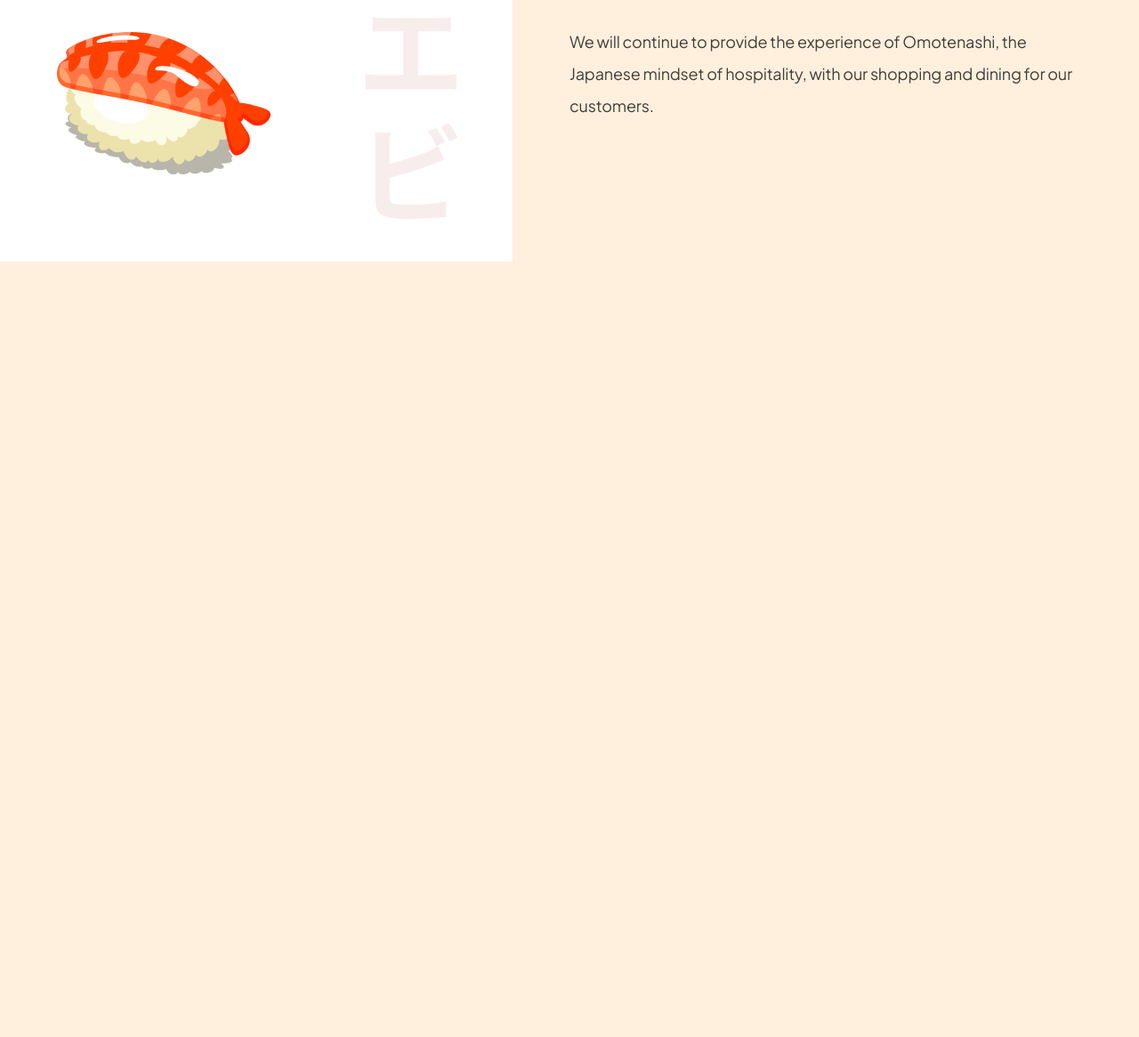
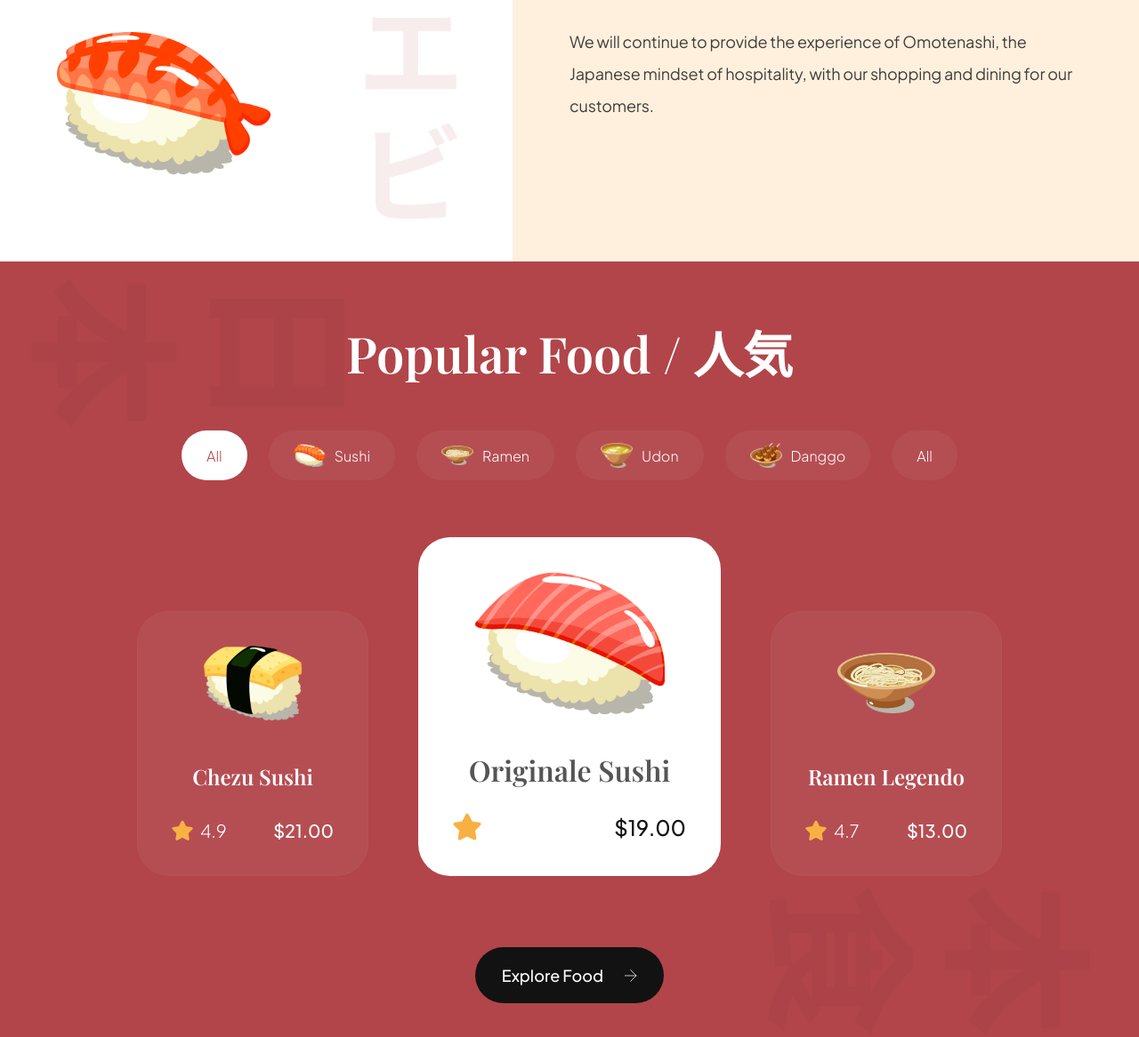
Before and after one commit to GodfredAb/Sushi, a website built with Vite: page index.html in a window 1280 px wide. Shown: the part 1224-2390 px from the top of the page at 89% size. Before the commit the page ends 1518 px from the top, so only its background shows below. Built offline with nearby package versions, Linux system fonts and the light colour scheme.

Commit message:
popular section and animation with aos

```diff
--- a/css/sections/popular.css
+++ b/css/sections/popular.css
@@ -0,0 +1,197 @@
+.popular-foods {
+    padding: 64px;
+
+    display: flex;
+    flex-direction: column;
+
+    background-color: var(--primary-color);
+    background-image: url('../../assets/popular_bg.png');
+    background-position: center;
+    background-repeat: no-repeat;
+    background-size: contain;
+
+    overflow: hidden;
+}
+
+.popular-foods__title {
+    font-size: 56px;
+    font-family: var(--playfair-display);
+    font-weight: 600;
+    line-height: 78px;
+    color: #fff;
+    text-align: center;
+}
+
+.popular-foods__filters {
+    margin-top: 48px;
+    max-width: 100%;
+    overflow-x: auto;
+
+    display: flex;
+    justify-content: center;
+    gap: 24px;
+}
+
+.popular-foods__filter-btn {
+    padding: 10px 28px;
+
+    display: flex;
+    flex-direction: row;
+    align-items: center;
+    gap: 10px;
+
+    background: rgba(255, 255, 255, 0.05);
+    border: 1px rgba(255, 255, 255, 0.02);
+    border-radius: 46px;
+
+    font-size: 16px;
+    font-weight: 300;
+    line-height: 25px;
+    font-family: var(--plus-jakarta-sans);
+    color: #fff;
+    cursor: pointer;
+}
+
+.popular-foods__filter-btn img {
+    width: 36px;
+    height: 36px;
+    object-fit: contain;
+}
+
+.popular-foods__filter-btn:hover {
+    background: #fff;
+    color: var(--primary-color);
+}
+
+.popular-foods__filter-btn.active {
+    background: #fff;
+    color: var(--primary-color);
+}
+
+.popular-foods__catalogue {
+    margin-top: 64px;
+
+    display: flex;
+    justify-content: center;
+    align-items: flex-end;
+    flex-wrap: wrap;
+    gap: 56px;
+}
+
+.popular-foods__button {
+    width: fit-content;
+    padding: 20px 30px;
+    margin: 80px auto 0;
+
+    font-weight: 500;
+    font-size: 18px;
+    line-height: 23px;
+    font-family: var(--plus-jakarta-sans);
+    color: #fff;
+
+    border: none;
+    outline: none;
+    background: var(--secondary-color);
+    border-radius: 64px;
+    cursor: pointer;
+}
+
+.popular-foods__button img {
+    width: 14px;
+    height: 14px;
+    object-fit: contain;
+
+    margin-left: 21px;
+}
+
+.popular-foods__card {
+    padding: 38px;
+    min-width: 260px;
+    height: fit-content;
+
+    display: flex;
+    align-items: center;
+    flex-direction: column;
+
+    border-radius: 36px;
+    background: rgba(255, 255, 255, 0.05);
+    border: 1px solid rgba(255, 255, 255, 0.02);
+}
+
+.popular-foods__card-image {
+    width: 110px;
+    height: 84px;
+    object-fit: contain;
+}
+
+.popular-foods__card-title {
+    margin-top: 47px;
+
+    font-weight: 600;
+    font-size: 24px;
+    line-height: 32px;
+    font-family: var(--playfair-display);
+    color: #fff;
+    text-align: center;
+}
+
+.popular-foods__card-details {
+    width: 100%;
+    margin-top: 32px;
+}
+
+.popular-foods__card-rating {
+    display: flex;
+    align-items: center;
+    gap: 8px;
+}
+
+.popular-foods__card-rating img {
+    width: 24px;
+    height: 24px;
+    object-fit: contain;
+}
+
+.popular-foods__card-rating p {
+    font-size: 20px;
+    font-weight: 300;
+    font-family: var(--plus-jakarta-sans);
+    color: #fff;
+}
+
+.popular-foods__card-price {
+    font-size: 20px;
+    font-weight: 500;
+    font-family: var(--plus-jakarta-sans);
+    color: #fff;
+}
+
+.popular-foods__card.active-card {
+    background: #fff;
+    min-width: 340px;
+}
+
+.popular-foods__card.active-card .popular-foods__card-image {
+    width: 214px;
+    height: 160px;
+}
+
+.popular-foods__card.active-card .popular-foods__card-title {
+    color: var(--black-500);
+    font-size: 32px;
+}
+
+.popular-foods__card.active-card .popular-foods__card-rating img {
+    width: 32px;
+    height: 32px;
+}
+
+.popular-foods__card.active-card .popular-foods__card rating p {
+    font-size: 24px;
+    color: var(--gray-100);
+}
+
+.popular-foods__card.active-card .popular-foods__card-price {
+    font-size: 24px;
+    color: var(--secondary-color);
+}
--- a/index.html
+++ b/index.html
@@ -11,11 +11,11 @@
     <header>
         <nav class="header__nav">
             <div class="header__logo">
-                <h4>Sushiman</h4>
+                <h4 data-aos="fade-down">Sushiman</h4>
                 <div class="header__logo-overlay"></div>
             </div>
 
-            <ul class="header__menu">
+            <ul class="header__menu" data-aos="fade-down">
                 <li>
                     <a href="#menu">Menu</a>
                 </li>
@@ -33,7 +33,7 @@
                 </li>
             </ul>
 
-            <ul class="header__menu-mobile">
+            <ul class="header__menu-mobile" data-aos="fade-down">
                 <img src="assets/menu.svg" alt="menu">
             </ul>
         </nav>
@@ -49,7 +49,7 @@
             <div class="hero-image__overlay"></div>
         </div>
        <div class="hero-content">
-        <div class="hero-content__info">
+        <div class="hero-content__info" data-aos="fade-left">
             <h1>Feel the taste of Japanese food</h1>
             <p>Feel the taste of the most popular Japanese food from anywhere and anytime
             </p>
@@ -64,7 +64,7 @@
             </div>
         </div>
 
-        <div class="hero-content__testimonial">
+        <div class="hero-content__testimonial" data-aos="fade-up">
             <div class="hero-content__customer flex-center">
                <h4>24<span>k+</span></h4>
                <p>Happy Customers</p>
@@ -82,7 +82,7 @@
     <section class="about-us" id="about-us">
         <div class="about-us__image">
             <div class="about-us__image-sushi3">
-                <img src="assets/sushi-3.png" alt="sushi">
+                <img src="assets/sushi-3.png" alt="sushi" data-aos="fade-right">
             </div>
 
             <button class="about-us__button">
@@ -92,16 +92,103 @@
             </button>
 
             <div class="about-us__image-sushi2">
-                <img src="assets/sushi-2.png" alt="sushi"/>
+                <img src="assets/sushi-2.png" alt="sushi" data-aos="fade-right"/>
             </div>
         </div>
 
-        <div class="about-us__content">
+        <div class="about-us__content" data-aos="fade-left">
             <p class="sushi__subtitle">About Us / すめし さしみ すめし</p>
             <h3 class="sushi__title">Our mission is to true Japanese flavours to you</h3>
             <p class="sushi__description">We will continue to provide the experience of Omotenashi, the Japanese mindset of hospitality, with our shopping and dining for our customers.</p>
         </div>
     </section>
+
+    <section class="popular-foods" id="menu">
+        <h2 class="popular-foods__title" data-aos="flip-up">
+            Popular Food / 人気
+        </h2>
+
+        <div class="popular-foods__filters sushi__hide-scrollbar" data-aos="fade-up">
+            <button class="popular-foods__filter-btn active">
+                All
+            </button>
+            <button class="popular-foods__filter-btn">
+                <img src="assets/sushi-9.png" alt="sushi 9" srcset="">
+                Sushi
+            </button>
+            <button class="popular-foods__filter-btn">
+                <img src="assets/sushi-8.png" alt="sushi 8" srcset="">
+                Ramen
+            </button>
+            <button class="popular-foods__filter-btn">
+                <img src="assets/sushi-7.png" alt="sushi 7" srcset="">
+                Udon
+            </button>
+            <button class="popular-foods__filter-btn">
+                <img src="assets/sushi-6.png" alt="sushi 6" srcset="">
+                Danggo
+            </button>
+            <button class="popular-foods__filter-btn">All</button>
+        </div>
+
+        <div class="popular-foods__catalogue" data-aos="fade-up">
+            <article class="popular-foods__card">
+                <img class="popular-foods__card-image"
+                src="assets/sushi-12.png" alt="sushi-12">
+                <h4 class="popular-foods__card-title">Chezu Sushi</h4>
+
+                <div class="popular-foods__card-details flex-between">
+                    <div class="popular-foods__card-rating">
+                        <img src="assets/star.svg" alt="star" srcset="">
+                        <p>
+                            4.9
+                        </p>
+                    </div>
+
+                    <p class="popular-foods__card-price">$21.00</p>
+                </div>
+            </article>
+
+            <article class="popular-foods__card active-card">
+                <img class="popular-foods__card-image"
+                src="assets/sushi-11.png" alt="sushi-11">
+                <h4 class="popular-foods__card-title">Originale Sushi</h4>
+
+                <div class="popular-foods__card-details flex-between">
+                    <div class="popular-foods__card-rating">
+                        <img src="assets/star.svg" alt="star" srcset="">
+                        <p>
+                            5.0
+                        </p>
+                    </div>
+
+                    <p class="popular-foods__card-price">$19.00</p>
+                </div>
+            </article>
+
+            <article class="popular-foods__card">
+                <img class="popular-foods__card-image"
+                src="assets/sushi-10.png" alt="sushi-10">
+                <h4 class="popular-foods__card-title">Ramen Legendo</h4>
+
+                <div class="popular-foods__card-details flex-between">
+                    <div class="popular-foods__card-rating">
+                        <img src="assets/star.svg" alt="star" srcset="">
+                        <p>
+                            4.7
+                        </p>
+                    </div>
+
+                    <p class="popular-foods__card-price">$13.00</p>
+                </div>
+            </article>
+
+        </div>
+
+        <button class="popular-foods__button">Explore Food
+            <img src="assets/arrow-right.svg" alt="arrow-right">
+        </button>
+    </section>
     <script src="/js/script.js" type="module"></script>
   </body>
 </html>
--- a/package.json
+++ b/package.json
@@ -10,5 +10,8 @@
   },
   "devDependencies": {
     "vite": "^6.0.5"
+  },
+  "dependencies": {
+    "aos": "^2.3.4"
   }
 }
```
Also changed, not shown: js/script.js (+5 -5 lines), 1 other file.
